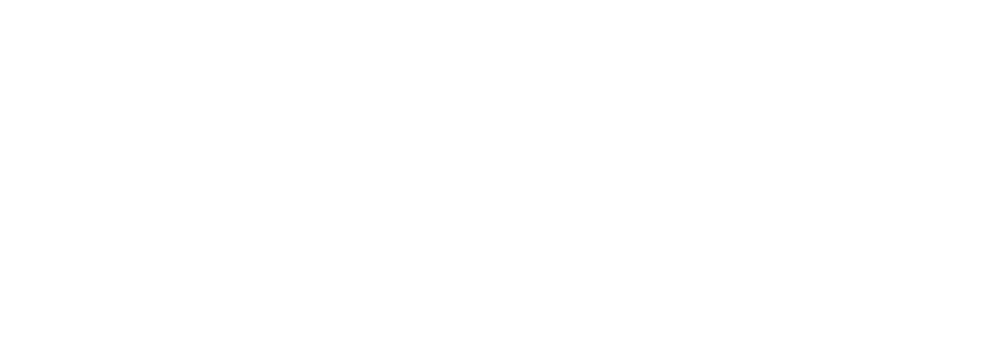
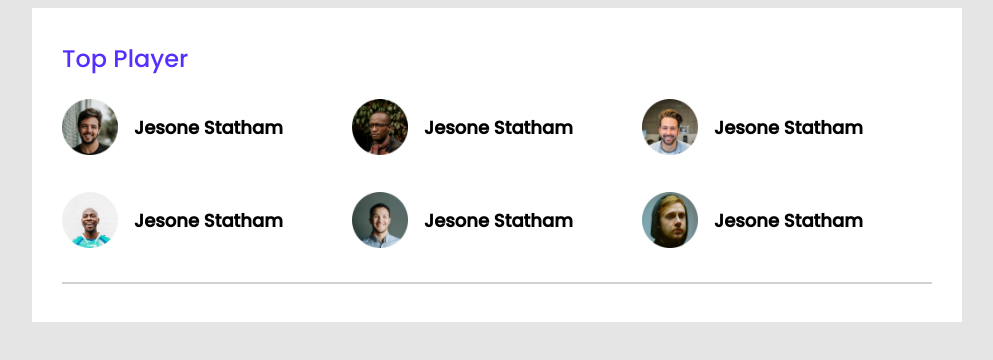
Before and after one commit to wazid7/leader-board, a plain HTML site: page index.html in a window 1280 px wide. Shown: the whole page, without its empty margins (143-1136 px from the left). Drawn offline with Linux system fonts and the light colour scheme.

Commit message:
top player section done

```diff
--- a/Assest/Css/style.css
+++ b/Assest/Css/style.css
@@ -0,0 +1,46 @@
+@import url('https://fonts.googleapis.com/css2?family=Poppins:wght@400;500&display=swap');
+
+body{
+    font-family: 'Poppins', sans-serif;
+    background: #E5E5E5;
+}
+main{
+    display: flex;
+    justify-content: center;
+}
+.container{
+    width: 870px;
+    background: #FFFFFF;
+    padding: 30px ;
+}
+
+.top-players-area {
+    margin-bottom: 30px;
+}
+.section-title h2{
+    font-weight: 500;
+    font-size: 24px;
+    /* line-height: 36px; */
+    color: #562EFF;
+    margin-top: 3px;
+}
+.players{
+    display: grid;
+    grid-template-columns: repeat(3 , 1fr );
+    grid-row-gap: 30px;
+}
+.single-player {
+    display: flex;
+    align-items: center;
+}
+.single-player img {
+    width: 56px;
+    height: 56px;
+}
+.single-player h3 {
+    font-size: 18px;
+    margin-left: 16px;
+}
+hr{
+    border: 1px solid #D1D1D1;
+}
--- a/index.html
+++ b/index.html
@@ -9,6 +9,48 @@
     <link rel="stylesheet" href="Assest/Css/style.css">
 </head>
 <body>
+    <!-- Header-area-start -->
+    <header>
 
+    </header>
+    <!-- Header-area-End -->
+    <main>
+        <!-- Top-players&Top-Blogs-satrt -->
+        <section class="container">
+            <div class="top-players-area">
+                <div class="section-title">
+                    <h2>Top Player</h2>
+                </div>
+                <div class="players">
+                    <div class="single-player">
+                        <img src="Assest/Img/players/player-1.png" alt="">
+                        <h3>Jesone Statham</h3>
+                    </div>
+                    <div class="single-player">
+                        <img src="Assest/Img/players/player-2.png" alt="">
+                        <h3>Jesone Statham</h3>
+                    </div>
+                    <div class="single-player">
+                        <img src="Assest/Img/players/player-3.png" alt="">
+                        <h3>Jesone Statham</h3>
+                    </div>
+                    <div class="single-player">
+                        <img src="Assest/Img/players/player-4.png" alt="">
+                        <h3>Jesone Statham</h3>
+                    </div>
+                    <div class="single-player">
+                        <img src="Assest/Img/players/player-5.png" alt="">
+                        <h3>Jesone Statham</h3>
+                    </div>
+                    <div class="single-player">
+                        <img src="Assest/Img/players/player-6.png" alt="">
+                        <h3>Jesone Statham</h3>
+                    </div>
+                </div>
+            </div>
+            <hr>
+        </section>
+        <!-- Top-players&Top-Blogs-End -->
+    </main>
 </body>
 </html>
```
